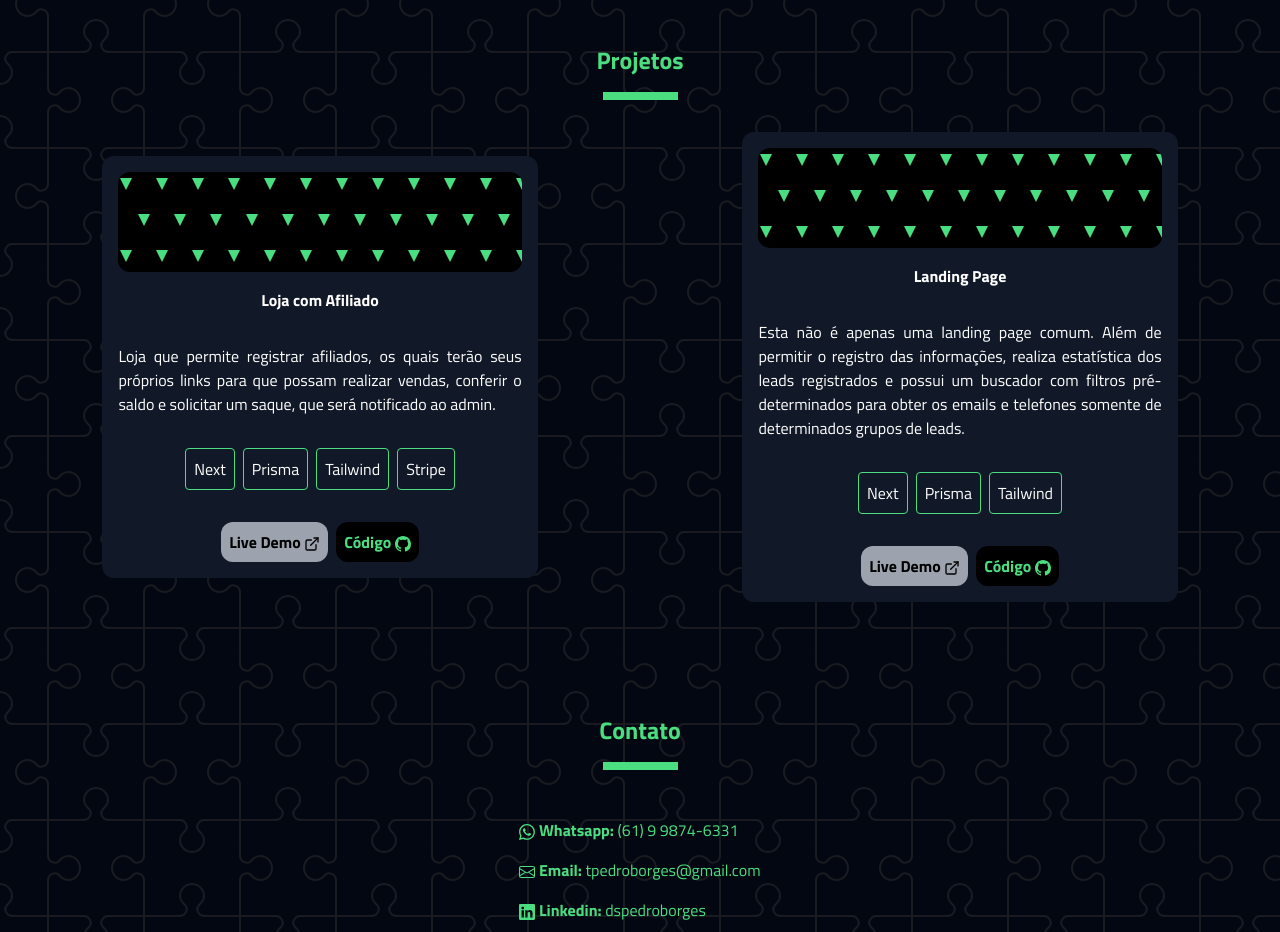
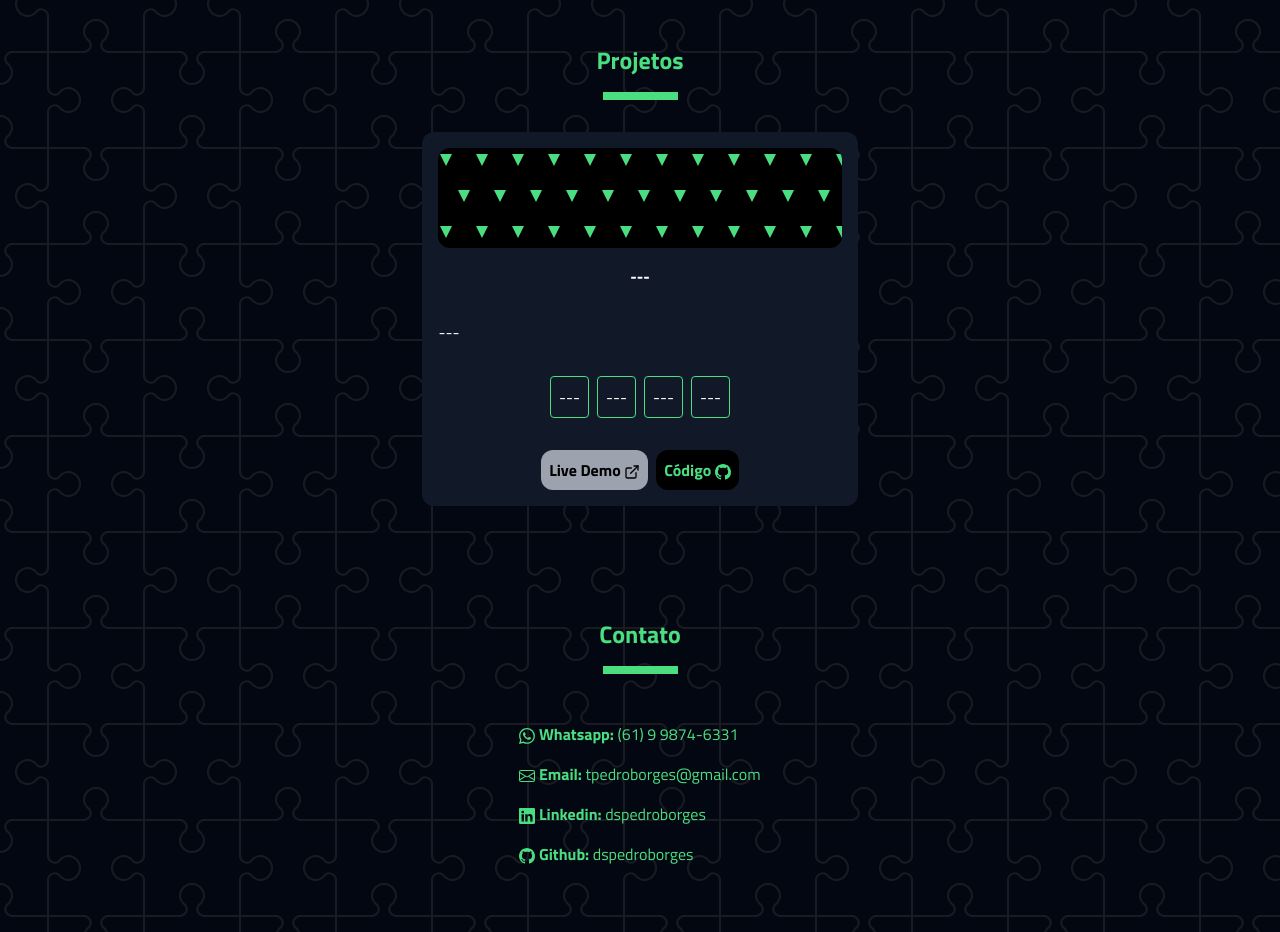
Before and after one commit to dspedroborges/next-portfolio, a Next.js app: page / in a window 1280 px wide. Shown: the part 860-1792 px from the top of the page. Built offline with nearby package versions, Linux system fonts and the light colour scheme.

Commit message:
remoção de projetos

```diff
--- a/src/pages/index.tsx
+++ b/src/pages/index.tsx
@@ -17,18 +17,11 @@ const options = [
 
 const projects = [
   {
-    title: "Loja com Afiliado",
-    description: "Loja que permite registrar afiliados, os quais terão seus próprios links para que possam realizar vendas, conferir o saldo e solicitar um saque, que será notificado ao admin.",
-    techs: ["Next", "Prisma", "Tailwind", "Stripe"],
+    title: "---",
+    description: "---",
+    techs: ["---", "---", "---", "---"],
     liveDemoLink: "",
-    codeLink: "https://github.com/dspedroborges/lojacomafiliado",
-  },
-  {
-    title: "Landing Page",
-    description: "Esta não é apenas uma landing page comum. Além de permitir o registro das informações, realiza estatística dos leads registrados e possui um buscador com filtros pré-determinados para obter os emails e telefones somente de determinados grupos de leads.",
-    techs: ["Next", "Prisma", "Tailwind"],
-    liveDemoLink: "",
-    codeLink: "https://github.com/dspedroborges/landingpage",
+    codeLink: "https://github.com/dspedroborges/---",
   },
 ];
 
```
